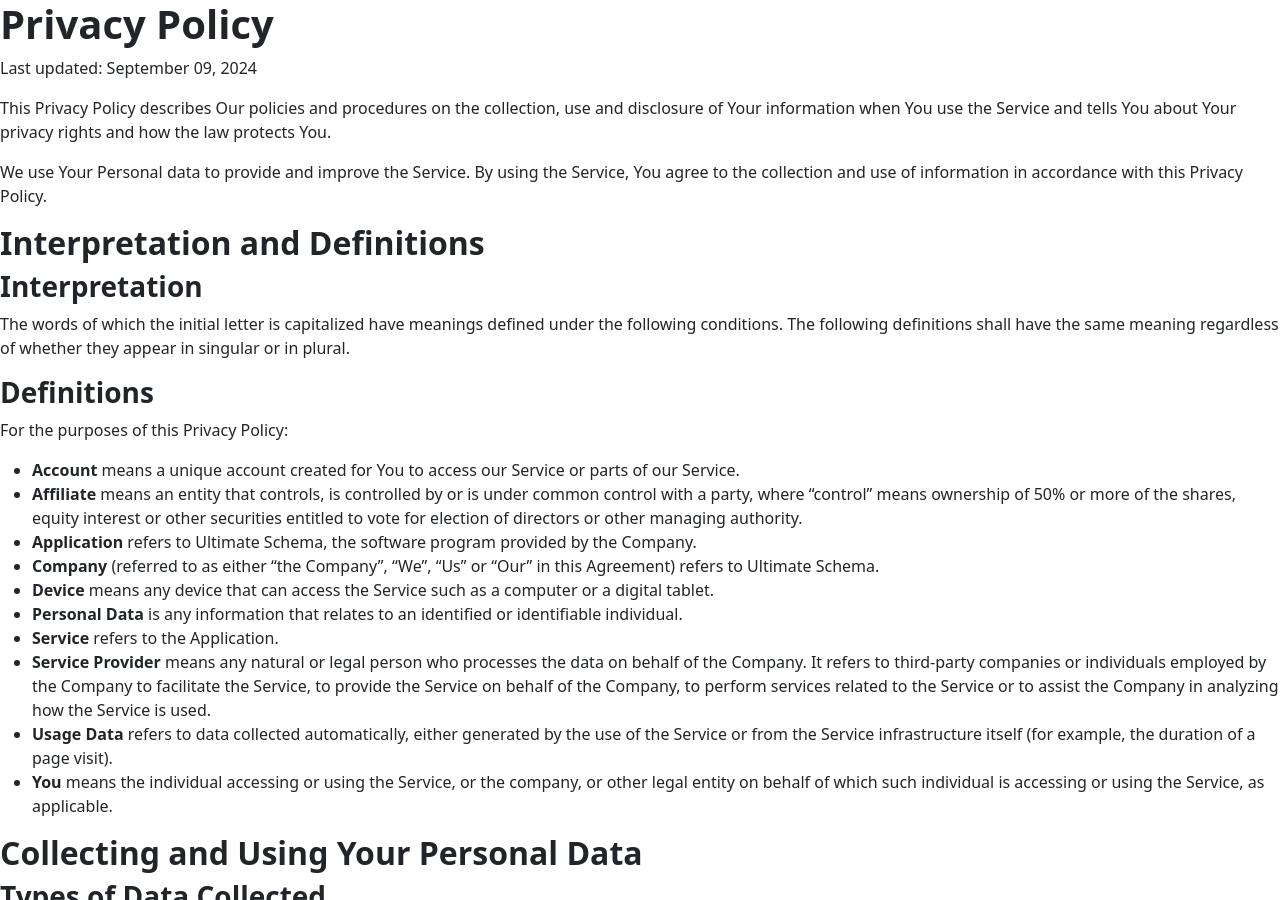
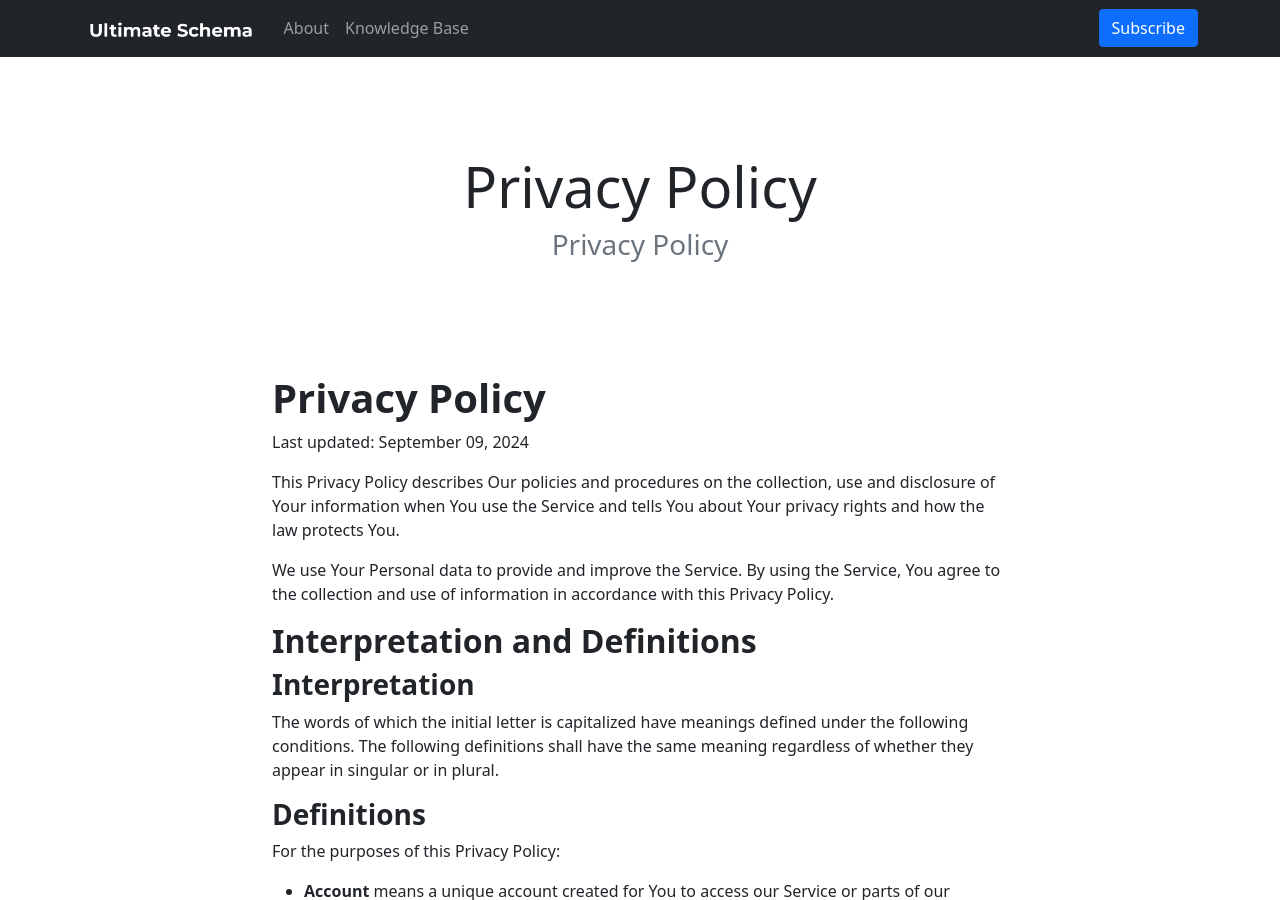
Before and after one commit to ultimateschema/ultimateschema.github.io, a Jekyll site: the page built from privacy.md, in a window 1280 px wide and 900 px high. Built offline with Jekyll 4.4.1, drawn with Linux system fonts in a browser that asks for light colours.

Commit message:
Update privacy.md

```diff
--- a/privacy.md
+++ b/privacy.md
@@ -1,6 +1,7 @@
 ---
-layout: home
-title: Privacy
+layout: post
+title: Privacy Policy
+description: Privacy Policy
 ---
 
 # **Privacy Policy**
```
